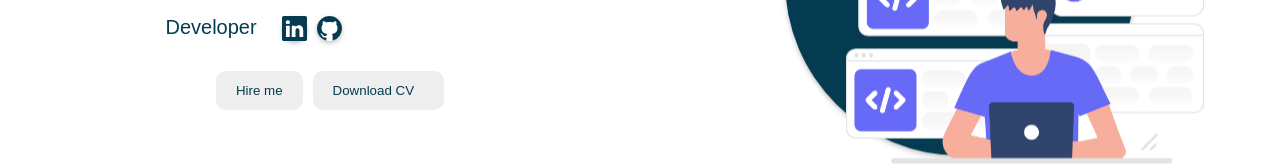
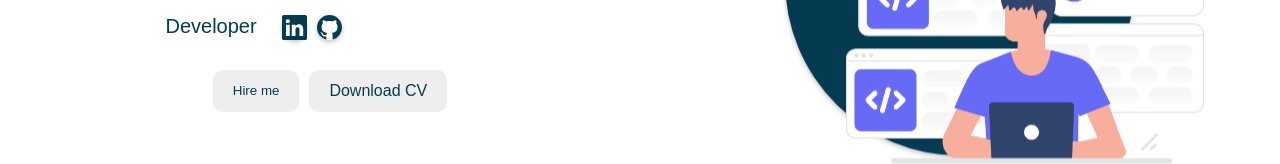
Before and after one commit to jotacarvalh0/Portfolio-vue, a Vue app: page / in a window 1280 px wide. Shown: the part 487-651 px from the top of the page. Built offline with nearby package versions, Linux system fonts and the light colour scheme.

Commit message:
Deploy beta

```diff
--- a/src/App.vue
+++ b/src/App.vue
@@ -21,7 +21,7 @@ export default {
     SkillsComponent,
     ProjectsComponent,
     FooterComponent,
-  }
+}
 }
 </script>
 
--- a/src/components/home.vue
+++ b/src/components/home.vue
@@ -11,16 +11,17 @@
                         <p class="text-secundary"> Developer</p>
                         <div class="social_icons">
                             <a href="#" class="icon"><svg xmlns="http://www.w3.org/2000/svg" width="25" height="25" fill="currentColor" class="bi bi-linkedin" viewBox="0 0 16 16"><path d="M0 1.146C0 .513.526 0 1.175 0h13.65C15.474 0 16 .513 16 1.146v13.708c0 .633-.526 1.146-1.175 1.146H1.175C.526 16 0 15.487 0 14.854V1.146zm4.943 12.248V6.169H2.542v7.225h2.401zm-1.2-8.212c.837 0 1.358-.554 1.358-1.248-.015-.709-.52-1.248-1.342-1.248-.822 0-1.359.54-1.359 1.248 0 .694.521 1.248 1.327 1.248h.016zm4.908 8.212V9.359c0-.216.016-.432.08-.586.173-.431.568-.878 1.232-.878.869 0 1.216.662 1.216 1.634v3.865h2.401V9.25c0-2.22-1.184-3.252-2.764-3.252-1.274 0-1.845.7-2.165 1.193v.025h-.016a5.54 5.54 0 0 1 .016-.025V6.169h-2.4c.03.678 0 7.225 0 7.225h2.4z"/></svg></a>
-                            <a href="#" class="icon"><svg xmlns="http://www.w3.org/2000/svg" width="25" height="25" fill="currentColor" class="bi bi-github" viewBox="0 0 16 16"><path d="M8 0C3.58 0 0 3.58 0 8c0 3.54 2.29 6.53 5.47 7.59.4.07.55-.17.55-.38 0-.19-.01-.82-.01-1.49-2.01.37-2.53-.49-2.69-.94-.09-.23-.48-.94-.82-1.13-.28-.15-.68-.52-.01-.53.63-.01 1.08.58 1.23.82.72 1.21 1.87.87 2.33.66.07-.52.28-.87.51-1.07-1.78-.2-3.64-.89-3.64-3.95 0-.87.31-1.59.82-2.15-.08-.2-.36-1.02.08-2.12 0 0 .67-.21 2.2.82.64-.18 1.32-.27 2-.27.68 0 1.36.09 2 .27 1.53-1.04 2.2-.82 2.2-.82.44 1.1.16 1.92.08 2.12.51.56.82 1.27.82 2.15 0 3.07-1.87 3.75-3.65 3.95.29.25.54.73.54 1.48 0 1.07-.01 1.93-.01 2.2 0 .21.15.46.55.38A8.012 8.012 0 0 0 16 8c0-4.42-3.58-8-8-8z"/></svg></a>
+                            <a href="../../public/devfrontcurriculo.pdf" class="icon"><svg xmlns="http://www.w3.org/2000/svg" width="25" height="25" fill="currentColor" class="bi bi-github" viewBox="0 0 16 16"><path d="M8 0C3.58 0 0 3.58 0 8c0 3.54 2.29 6.53 5.47 7.59.4.07.55-.17.55-.38 0-.19-.01-.82-.01-1.49-2.01.37-2.53-.49-2.69-.94-.09-.23-.48-.94-.82-1.13-.28-.15-.68-.52-.01-.53.63-.01 1.08.58 1.23.82.72 1.21 1.87.87 2.33.66.07-.52.28-.87.51-1.07-1.78-.2-3.64-.89-3.64-3.95 0-.87.31-1.59.82-2.15-.08-.2-.36-1.02.08-2.12 0 0 .67-.21 2.2.82.64-.18 1.32-.27 2-.27.68 0 1.36.09 2 .27 1.53-1.04 2.2-.82 2.2-.82.44 1.1.16 1.92.08 2.12.51.56.82 1.27.82 2.15 0 3.07-1.87 3.75-3.65 3.95.29.25.54.73.54 1.48 0 1.07-.01 1.93-.01 2.2 0 .21.15.46.55.38A8.012 8.012 0 0 0 16 8c0-4.42-3.58-8-8-8z"/></svg></a>
                         </div>
                     </div>
 
                 </div>
                 <div class="featured-text-btn">
-                            <button class="btn blue-btn">Hire me</button>
-                            <button class="btn">Download CV
-                            <i class="uil uil-file-alt"></i></button> <!--Adicionar icones nos I-->
-                        </div>
+                    <button class="btn blue-btn">Hire me</button>
+                    <a href="../../public/devfrontcurriculo.pdf" class="btn" download> <!-- Adicione o atributo "download" aqui -->
+                        Download CV
+                    </a>
+                </div>
 
             </div>
             <div class="feature-image">
@@ -128,6 +129,10 @@
     display: flex;
     gap: 10px;
 }
+.featured-text-btn a {
+    text-decoration: none;
+    color: #053B50;
+}
 
 .featured-text-btn>.blue-btn{
     background-color: #EEEEEE;
```
Also changed, not shown: src/components/projects.vue (+5 -5 lines), 1 other file (tests, documents, lock files or other folders).
